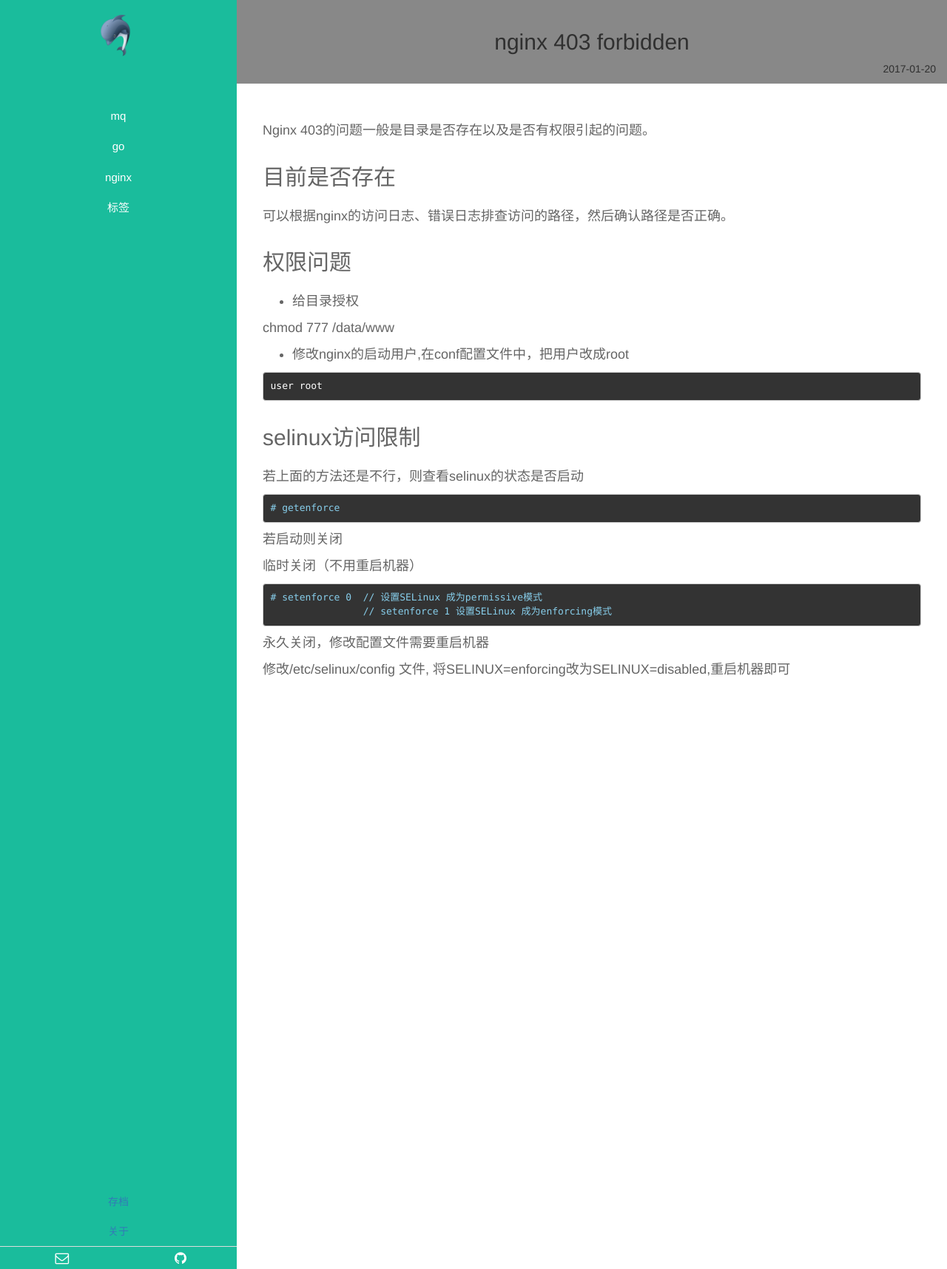
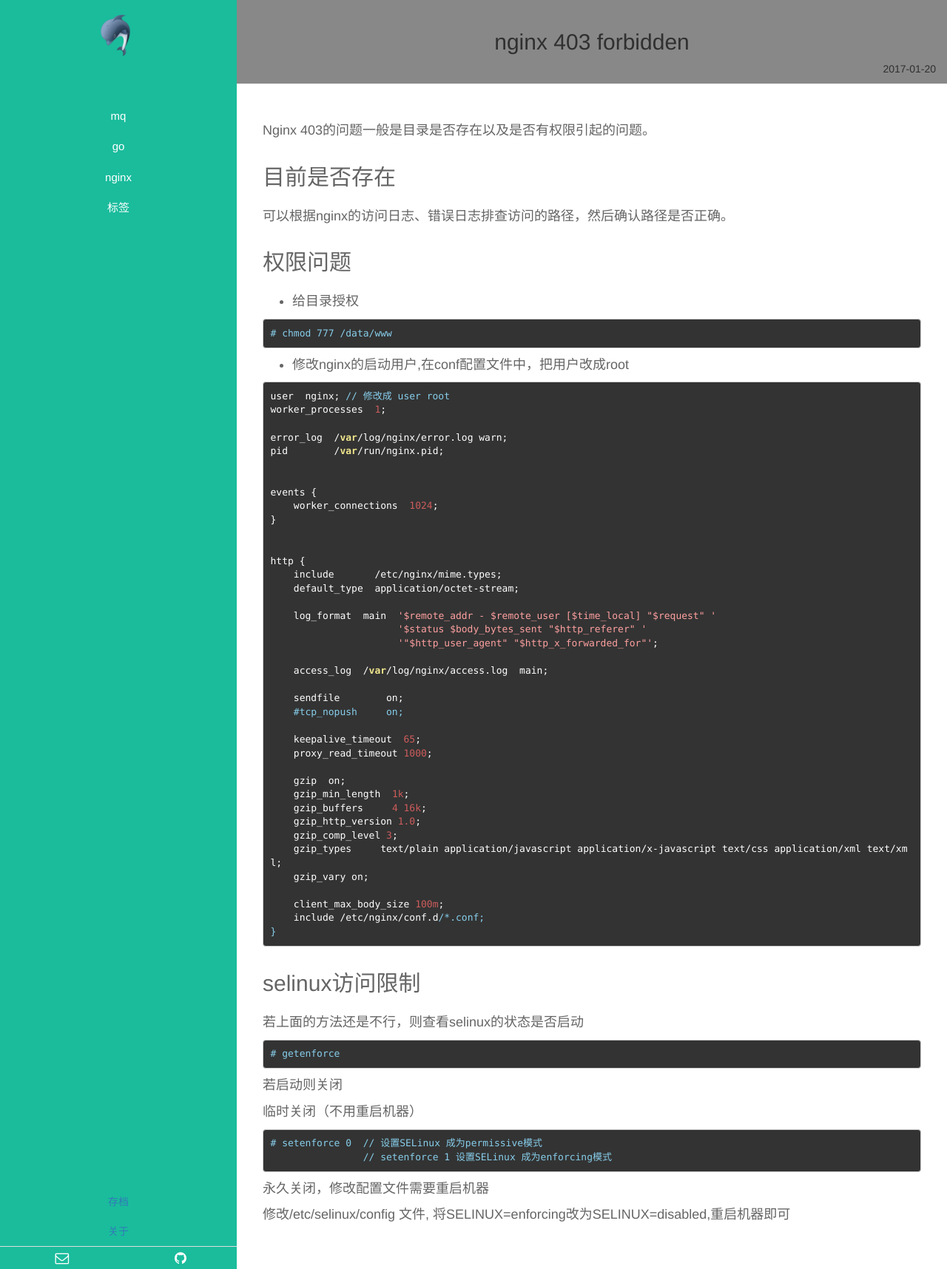
Before and after one commit to wcccode/wcccode.github.io, a Jekyll site: the page built from _posts/nginx/2017-01-20-nginx-403-forbidden.md, in a window 1280 px wide. Shown: the whole page at 74% size. Built offline with Jekyll 4.4.1, drawn with Linux system fonts in a browser that asks for light colours.

Commit message:
Update 2017-01-20-nginx-403-forbidden.md

````diff
--- a/_posts/nginx/2017-01-20-nginx-403-forbidden.md
+++ b/_posts/nginx/2017-01-20-nginx-403-forbidden.md
@@ -15,13 +15,52 @@
 
 - 给目录授权
 
-chmod 777 /data/www
+```
+# chmod 777 /data/www
+```
 
 - 修改nginx的启动用户,在conf配置文件中，把用户改成root
 
 ```
-user root
+user  nginx; // 修改成 user root
+worker_processes  1;
 
+error_log  /var/log/nginx/error.log warn;
+pid        /var/run/nginx.pid;
+
+
+events {
+    worker_connections  1024;
+}
+
+
+http {
+    include       /etc/nginx/mime.types;
+    default_type  application/octet-stream;
+
+    log_format  main  '$remote_addr - $remote_user [$time_local] "$request" '
+                      '$status $body_bytes_sent "$http_referer" '
+                      '"$http_user_agent" "$http_x_forwarded_for"';
+
+    access_log  /var/log/nginx/access.log  main;
+
+    sendfile        on;
+    #tcp_nopush     on;
+
+    keepalive_timeout  65;
+    proxy_read_timeout 1000;
+
+    gzip  on;
+    gzip_min_length  1k;
+    gzip_buffers     4 16k;
+    gzip_http_version 1.0;
+    gzip_comp_level 3;
+    gzip_types     text/plain application/javascript application/x-javascript text/css application/xml text/xml;
+    gzip_vary on;
+
+    client_max_body_size 100m;
+    include /etc/nginx/conf.d/*.conf;
+}
 ```
 
 ## selinux访问限制
````
